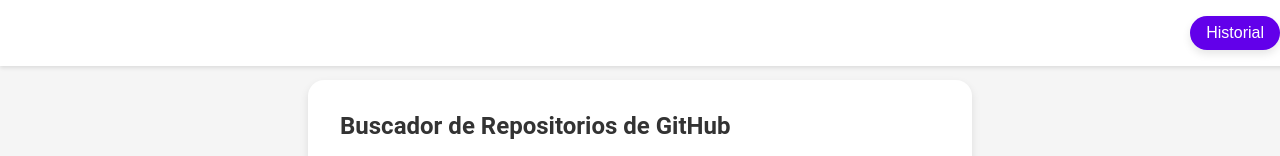
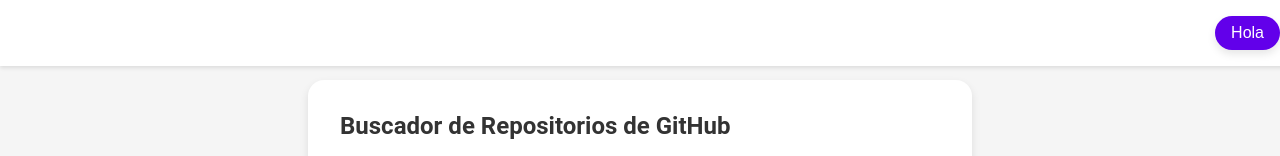
Before and after one commit to LozanoMR/Buscadir, a plain HTML site: page index.html in a window 1280 px wide. Shown: the top 156 px of the page. Drawn offline with Linux system fonts and the light colour scheme.

Commit message:
Update index.html

```diff
--- a/index.html
+++ b/index.html
@@ -14,7 +14,7 @@
 <body>
     <header>
         <nav>
-            <button id="view-history" class="btn">Historial</button>
+            <button id="view-history" class="btn">Hola</button>
         </nav>
     </header>
     <main>
```
